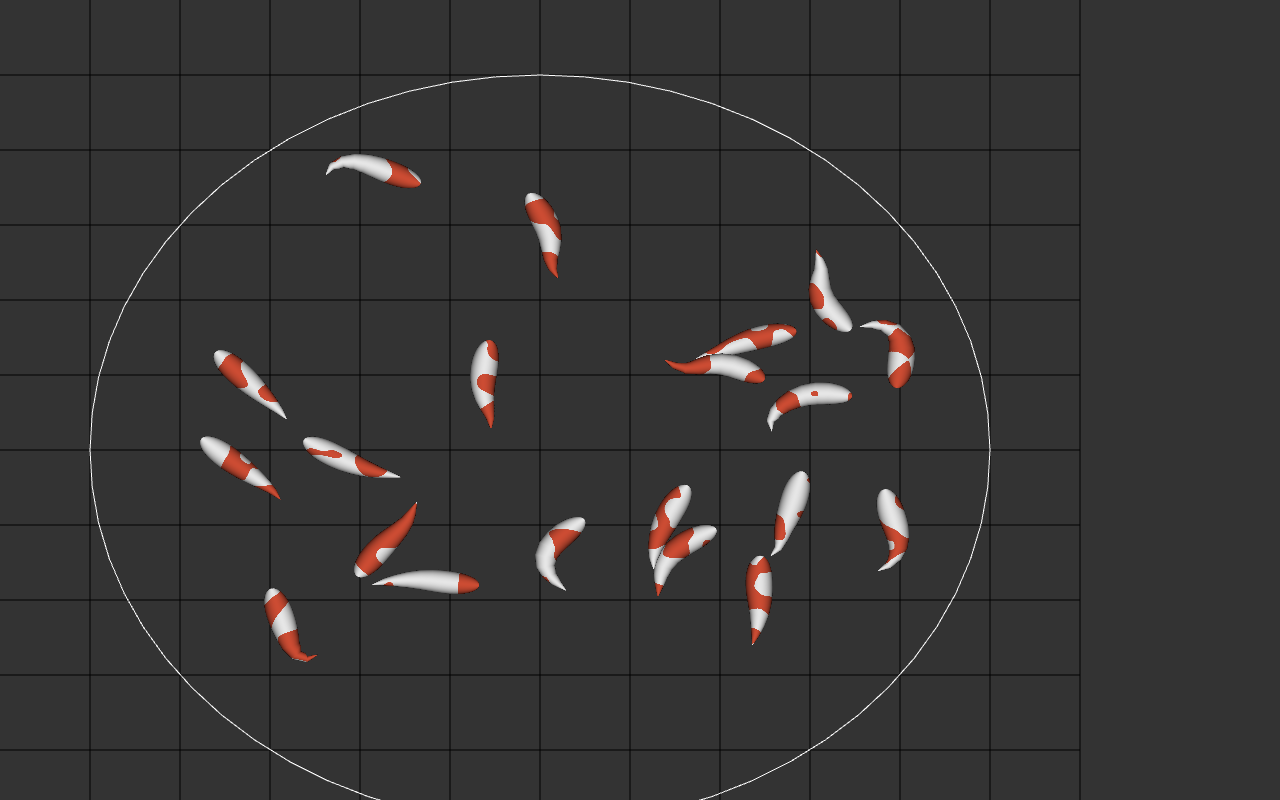
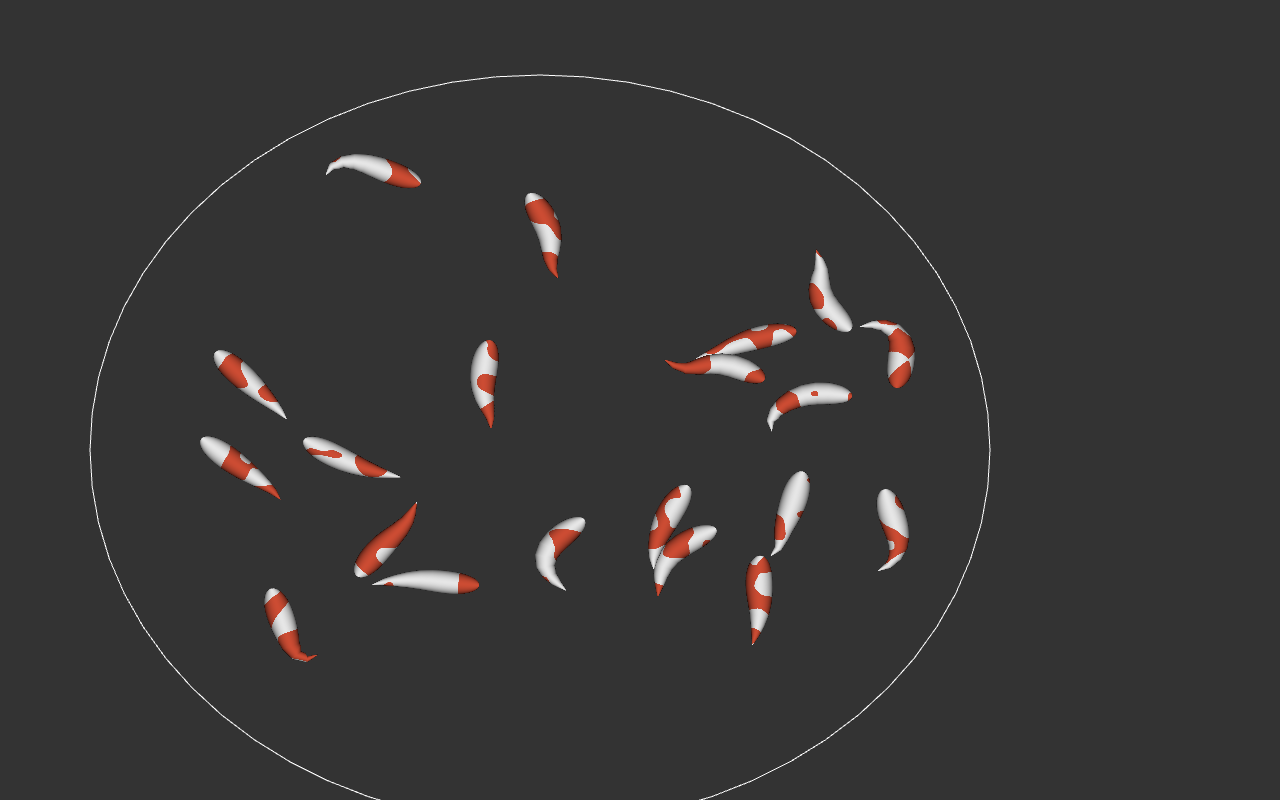
Before and after one commit to jobtalle/Koi, a plain HTML site: page index.html in a window 1280 px wide. Drawn offline with Linux system fonts and the light colour scheme; animation ran at ten frames a second.

Commit message:
Factored out grid

```diff
--- a/index.html
+++ b/index.html
@@ -26,9 +26,6 @@
 <script src="js/koi/fish/body.js"></script>
 <script src="js/koi/fish/fish.js"></script>
 
-<script src="js/koi/grid/cell.js"></script>
-<script src="js/koi/grid/grid.js"></script>
-
 <script src="js/koi/constraint/constraint.js"></script>
 <script src="js/koi/constraint/circle.js"></script>
 <script src="js/koi/constraint/arc.js"></script>
--- a/js/koi/fish/body.js
+++ b/js/koi/fish/body.js
@@ -69,7 +69,7 @@ Body.prototype.makeSprings = function(start, end, power) {
     const springs = new Array(this.spine.length - 1);
 
     for (let spring = 0; spring < this.spine.length - 1; ++spring)
-        springs[spring ] = start + (end - start) * ((spring / (this.spine.length - 2)) ** power);
+        springs[spring] = start + (end - start) * ((spring / (this.spine.length - 2)) ** power);
 
     return springs;
 };
--- a/js/koi/fish/fish.js
+++ b/js/koi/fish/fish.js
@@ -3,16 +3,14 @@
  * @param {Body} body The fish body
  * @param {Vector2} position The initial position
  * @param {Vector2} direction The initial direction vector, which must be normalized
- * @param {Object} constraint The constraint in which this fish lives
  * @constructor
  */
-const Fish = function(body, position, direction, constraint) {
+const Fish = function(body, position, direction) {
     this.position = position.copy();
     this.positionPrevious = position.copy();
     this.direction = direction.copy();
     this.velocity = direction.copy();
     this.velocityPrevious = direction.copy();
-    this.constraint = constraint;
     this.body = body;
     this.speed = this.SPEED_MIN;
     this.boost = 0;
@@ -150,15 +148,16 @@ Fish.prototype.interact = function(other, random) {
 
 /**
  * Constrain the fish within its constraint
+ * @param {Constraint} constraint A constraint
  */
-Fish.prototype.constrain = function() {
-    const proximity = this.constraint.sample(this.position);
+Fish.prototype.constrain = function(constraint) {
+    const proximity = constraint.sample(this.position);
 
     if (proximity !== 0) {
         const magnitude = this.FORCE_CONSTRAINT * proximity;
 
-        if (this.velocity.dot(this.constraint.normal) < 0) {
-            if (this.velocity.y * this.constraint.normal.x - this.velocity.x * this.constraint.normal.y > 0) {
+        if (this.velocity.dot(constraint.normal) < 0) {
+            if (this.velocity.y * constraint.normal.x - this.velocity.x * constraint.normal.y > 0) {
                 this.velocity.x += this.speed * this.direction.y * magnitude;
                 this.velocity.y -= this.speed * this.direction.x * magnitude;
             }
@@ -168,8 +167,8 @@ Fish.prototype.constrain = function() {
             }
         }
         else {
-            this.velocity.x += this.speed * this.constraint.normal.x * magnitude;
-            this.velocity.y += this.speed * this.constraint.normal.y * magnitude;
+            this.velocity.x += this.speed * constraint.normal.x * magnitude;
+            this.velocity.y += this.speed * constraint.normal.y * magnitude;
         }
 
         this.turnForce = 0;
@@ -178,10 +177,11 @@ Fish.prototype.constrain = function() {
 
 /**
  * Update the fish
+ * @param {Constraint} constraint A constraint
  * @param {Random} random A randomizer
  */
-Fish.prototype.update = function(random) {
-    this.constrain();
+Fish.prototype.update = function(constraint, random) {
+    this.constrain(constraint);
 
     if (this.turnDirection)
         this.applyTurn();
@@ -219,16 +219,4 @@ Fish.prototype.update = function(random) {
  */
 Fish.prototype.render = function(renderer, time) {
     this.body.render(renderer, time);
-
-    // if (this.turnForce !== 0) {
-    //     const x = this.positionPrevious.x + (this.position.x - this.positionPrevious.x) * time;
-    //     const y = this.positionPrevious.y + (this.position.y - this.positionPrevious.y) * time;
-    //
-    //     renderer.drawLine(
-    //         x - .2, y, Color.RED,
-    //         x + .2, y, Color.RED);
-    //     renderer.drawLine(
-    //         x, y - .2, Color.RED,
-    //         x, y + .2, Color.RED);
-    // }
 };
--- a/js/koi/fish/pattern/patternSpots.js
+++ b/js/koi/fish/pattern/patternSpots.js
@@ -14,6 +14,7 @@ const PatternSpots = function(scale, color, anchor, x) {
 };
 
 PatternSpots.prototype.UP = new Vector3(0, 1, 0);
+PatternSpots.prototype.UP_ALT = new Vector3(.1, 1, 0);
 
 PatternSpots.prototype.SHADER_CUBIC_NOISE = `
 mediump float random(mediump vec3 x) {
@@ -98,6 +99,9 @@ void main() {
  * @returns {Vector3} The Z direction vector
  */
 PatternSpots.prototype.getZ = function() {
+    if (this.x.equals(this.UP))
+        return this.x.cross(this.UP_ALT).normalize();
+
     return this.x.cross(this.UP).normalize();
 };
 
--- a/js/koi/grid/grid.js
+++ /dev/null
@@ -1,73 +0,0 @@
-/**
- * The grid on which all objects exist
- * @param {Number} width The grid width
- * @param {Number} height The grid height
- * @constructor
- */
-const Grid = function(width, height) {
-    this.xCells = Math.ceil(width / this.RESOLUTION);
-    this.yCells = Math.ceil(height / this.RESOLUTION);
-    this.cells = new Array(this.xCells * this.yCells);
-    this.constraints = [];
-    this.fishes = [];
-
-    for (let i = 0; i < this.cells.length; ++i)
-        this.cells[i] = new Cell();
-};
-
-Grid.prototype.RESOLUTION = 1;
-
-/**
- * Update the grid and its constituents
- * @param {Random} random A randomizer
- */
-Grid.prototype.update = function(random) {
-    for (const fish of this.fishes)
-        fish.velocityPrevious.set(fish.velocity);
-
-    for (let fish = 0; fish < this.fishes.length; ++fish) for(let other = fish + 1; other < this.fishes.length; ++other)
-        this.fishes[fish].interact(this.fishes[other], random);
-
-    for (const fish of this.fishes)
-        fish.update(random);
-};
-
-/**
- * Render the grid for debugging
- * @param {Renderer} renderer The renderer
- * @param {Number} time The interpolation factor
- */
-Grid.prototype.render = function(renderer, time) {
-    for (let y = 0; y < this.yCells; ++y) for (let x = 0; x < this.xCells; ++x) {
-        let color = Color.BLACK;
-
-        renderer.drawLine(
-            (x + 1) * this.RESOLUTION, y * this.RESOLUTION, color,
-            (x + 1) * this.RESOLUTION, (y + 1) * this.RESOLUTION, color);
-        renderer.drawLine(
-            x * this.RESOLUTION, (y + 1) * this.RESOLUTION, color,
-            (x + 1) * this.RESOLUTION, (y + 1) * this.RESOLUTION, color);
-    }
-
-    for (const constraint of this.constraints)
-        constraint.render(renderer);
-
-    for (const fish of this.fishes)
-        fish.render(renderer, time);
-};
-
-/**
- * Add a fish
- * @param {Fish} fish A fish
- */
-Grid.prototype.addFish = function(fish) {
-    this.fishes.push(fish);
-};
-
-/**
- * Add a constraint
- * @param {Object} constraint A constraint object
- */
-Grid.prototype.addConstraint = function(constraint) {
-    this.constraints.push(constraint);
-};
--- a/js/koi/koi.js
+++ b/js/koi/koi.js
@@ -7,12 +7,10 @@
 const Koi = function(renderer, random) {
     this.renderer = renderer;
     this.random = random;
-    this.grid = new Grid(12, 12);
     this.lastUpdate = new Date();
     this.pond = new Pond(new Circle(new Vector2(6, 6), 5));
     this.capacity = this.pond.getCapacity();
     this.atlas = new Atlas(renderer, this.capacity);
-    this.grid.addConstraint(this.pond.constraint);
 
     const fishCount = 20;
 
@@ -35,12 +33,11 @@ const Koi = function(renderer, random) {
 
         this.atlas.write(pattern);
 
-        this.grid.addFish(
+        this.pond.addFish(
             new Fish(
                 new Body(pattern, this.atlas.pixelSize, 1.2, .3),
                 new Vector2(6 + 6 * (random.getFloat() - .5), 6 + 6 * (random.getFloat() - .5)),
-                new Vector2().fromAngle(Math.PI * 2 * random.getFloat()),
-                this.pond.constraint)
+                new Vector2().fromAngle(Math.PI * 2 * random.getFloat()))
         );
     }
 };
@@ -52,7 +49,8 @@ Koi.prototype.UPDATE_RATE = 1 / 15;
  */
 Koi.prototype.update = function() {
     this.lastUpdate = new Date();
-    this.grid.update(this.random);
+
+    this.pond.update(this.random);
 };
 
 /**
@@ -66,7 +64,7 @@ Koi.prototype.render = function() {
 
     this.renderer.getTransform().scale(90, 75);
 
-    this.grid.render(this.renderer, time);
+    this.pond.render(this.renderer, time);
 
     this.renderer.transformPop();
     this.renderer.flush();
--- a/js/koi/pond.js
+++ b/js/koi/pond.js
@@ -5,6 +5,7 @@
  */
 const Pond = function(constraint) {
     this.constraint = constraint;
+    this.fishes = [];
 };
 
 /**
@@ -14,3 +15,39 @@ const Pond = function(constraint) {
 Pond.prototype.getCapacity = function() {
     return this.constraint.getCapacity();
 };
+
+/**
+ * Add a fish to this pond
+ * @param {Fish} fish A fish
+ */
+Pond.prototype.addFish = function(fish) {
+    this.fishes.push(fish);
+};
+
+/**
+ * Update this pond and its contents
+ * @param {Random} random A randomizer
+ */
+Pond.prototype.update = function(random) {
+    // TODO: See if this really requires 3 loops
+    for (const fish of this.fishes)
+        fish.velocityPrevious.set(fish.velocity);
+
+    for (let fish = 0; fish < this.fishes.length; ++fish) for(let other = fish + 1; other < this.fishes.length; ++other)
+        this.fishes[fish].interact(this.fishes[other], random);
+
+    for (const fish of this.fishes)
+        fish.update(this.constraint, random);
+};
+
+/**
+ * Render this pond and its contents
+ * @param {Renderer} renderer The renderer
+ * @param {Number} time The interpolation factor
+ */
+Pond.prototype.render = function(renderer, time) {
+    this.constraint.render(renderer);
+
+    for (const fish of this.fishes)
+        fish.render(renderer, time);
+};
--- a/js/renderer/vector3.js
+++ b/js/renderer/vector3.js
@@ -64,6 +64,15 @@ Vector3.prototype.length = function() {
 };
 
 /**
+ * Check whether this vector is equal to another vector
+ * @param {Vector3} other The other vector
+ * @returns {Boolean} A boolean indicating whether the vectors are the same
+ */
+Vector3.prototype.equals = function(other) {
+    return this.x === other.x && this.y === other.y && this.z === other.z;
+};
+
+/**
  * Normalize this vector
  * @returns {Vector3} The modified vector
  */
```
Also changed, not shown: js/koi/grid/cell.js (deleted, +0 -7 lines).
